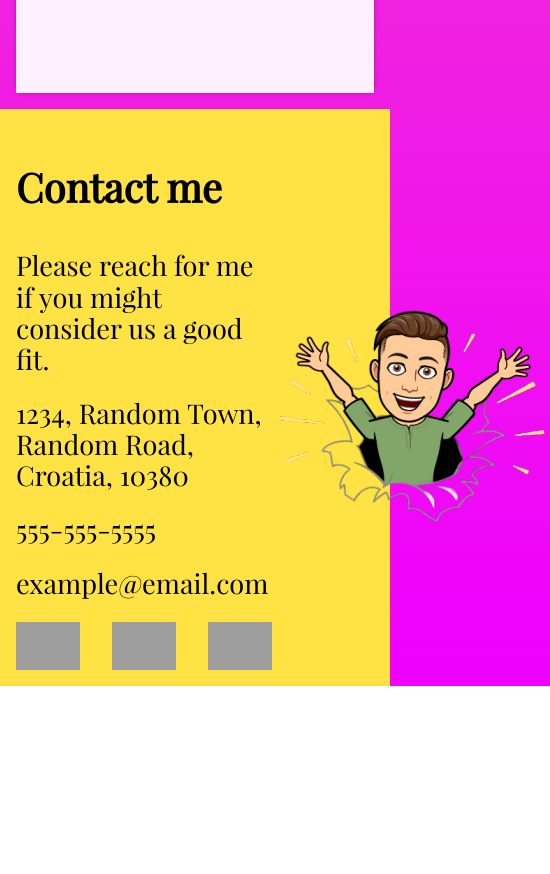
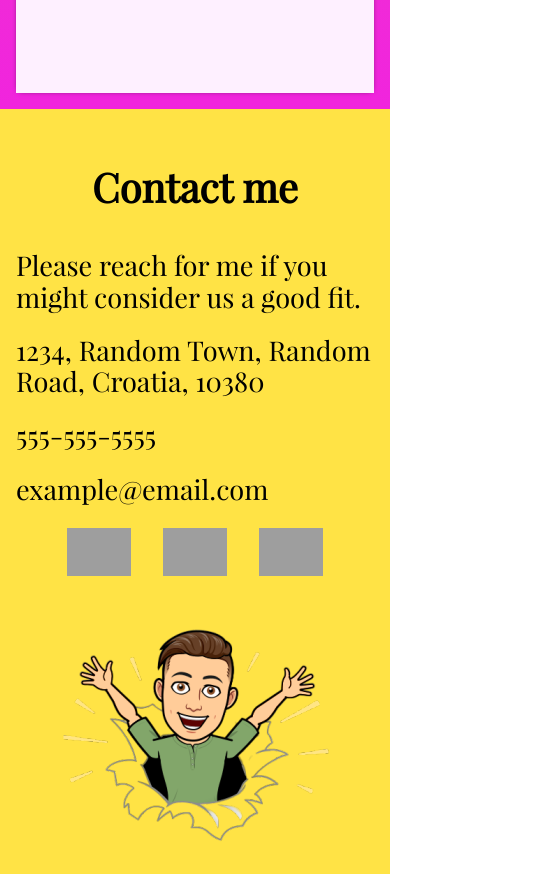
Before and after one commit to ziko1905/portfolio-homepage, a website built with webpack: page src/template.html in a window 390 px wide. Shown: the part 4263-5137 px from the top of the page, 550 px wide, since content can reach past the window. Before the commit the page ends 4949 px from the top, so only its background shows below. Built offline with nearby package versions, Linux system fonts and the light colour scheme; grey boxes are pictures that could not be loaded.

Commit message:
Style footer for mobile

```diff
--- a/src/styles.css
+++ b/src/styles.css
@@ -315,4 +315,16 @@ footer a:hover {
   .projects-div {
     grid-template-columns: 1fr;
   }
+
+  footer {
+    grid-template-columns: 1fr;
+  }
+
+  footer h3 {
+    text-align: center;
+  }
+
+  .footer-links {
+    justify-content: center;
+  }
 }
```
